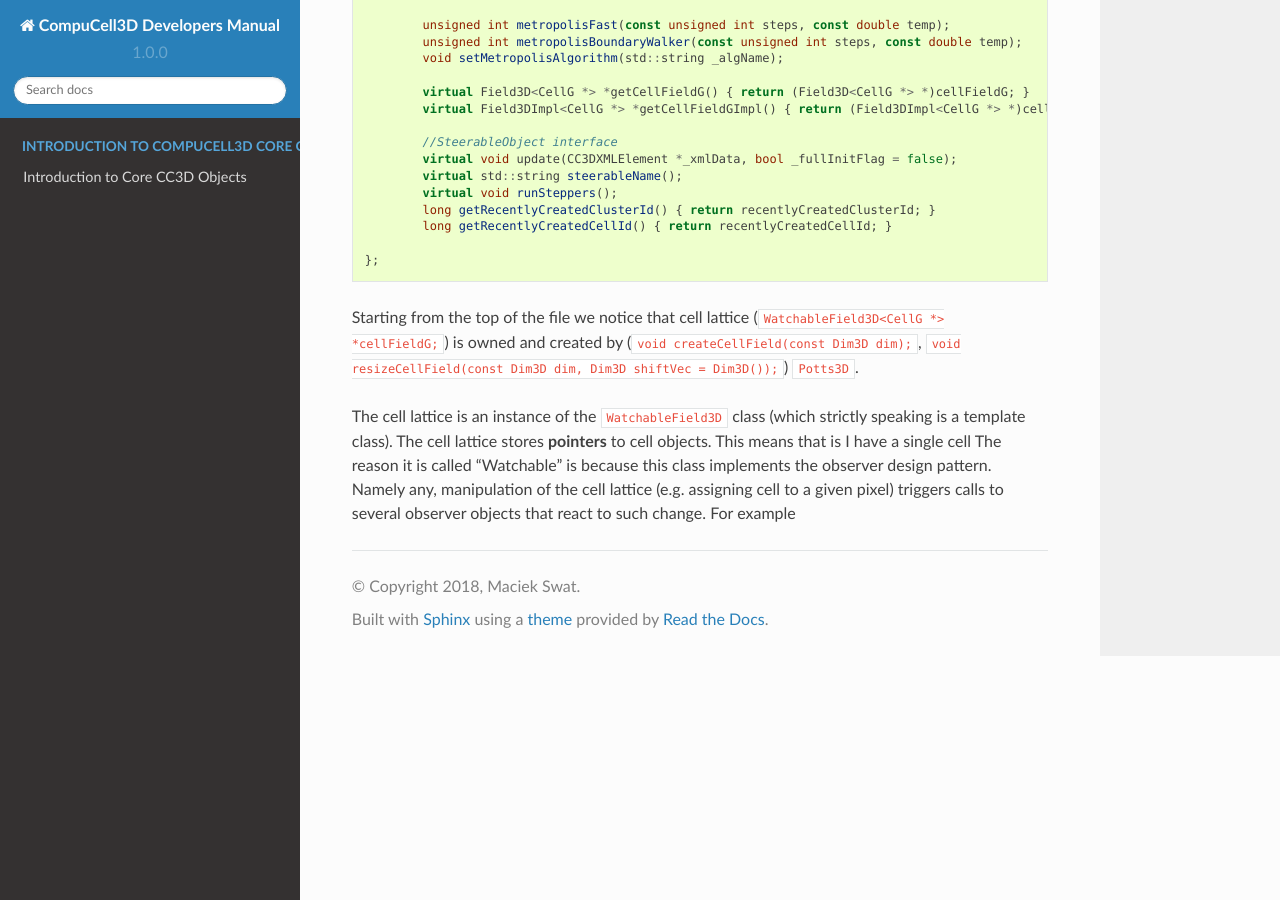
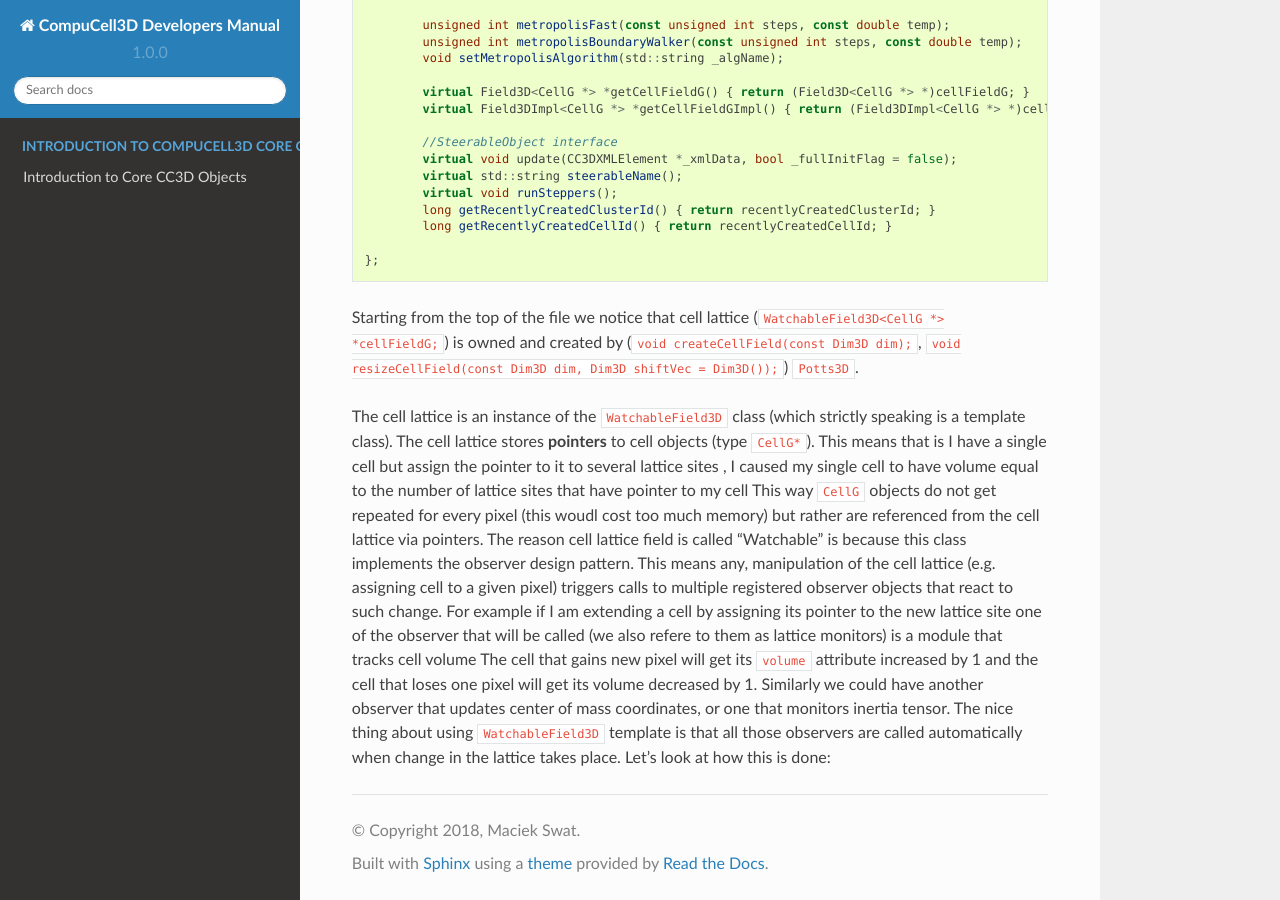
Before and after one commit to CompuCell3D/CompuCell3DDevelopersManual, a Sphinx documentation site: the page built from docs/potts.rst, in a window 1280 px wide and 900 px high, scrolled down 2815 px. Built offline with Sphinx 7.4.7 and the Read the Docs theme 2.0.0, drawn with Linux system fonts in a browser that asks for light colours.

Commit message:
added more material to existing sections

```diff
--- a/docs/potts.rst
+++ b/docs/potts.rst
@@ -175,8 +175,15 @@ Starting from the top of the file we notice that cell lattice (``WatchableField3
 created by (``void createCellField(const Dim3D dim);``, ``void resizeCellField(const Dim3D dim, Dim3D shiftVec = Dim3D());``) ``Potts3D``.
 
 The cell lattice is an instance of the ``WatchableField3D`` class (which strictly speaking is a template class).
-The cell lattice stores **pointers** to cell objects. This means that is I have a single cell
-The reason
-it is called "Watchable" is because this class implements the observer design pattern. Namely any, manipulation of the
-cell lattice (e.g. assigning cell to a given pixel) triggers calls to several observer objects that react to such change.
-For example
+The cell lattice stores **pointers** to cell objects (type ``CellG*``). This means that is I have a single cell but assign the pointer to it
+to several lattice sites , I caused my single cell to have volume equal to the number of lattice sites that have pointer to my cell
+This way ``CellG`` objects do not get repeated for every pixel (this woudl cost too much memory) but rather are referenced from the
+cell lattice via pointers.
+The reason cell lattice field is called "Watchable" is because this class implements the observer design pattern.
+This means any, manipulation of the cell lattice (e.g. assigning cell to a given pixel) triggers calls to multiple registered
+observer objects that react to such change. For example if I am extending a cell by assigning its pointer to the new lattice site
+one of the observer that will be called (we also refere to them as lattice monitors) is a module that tracks cell volume
+The cell that gains new pixel will get its ``volume`` attribute increased by 1 and the cell that loses one pixel will \
+get its volume decreased by 1. Similarly we could have another observer that updates center of mass coordinates, or one that monitors
+inertia tensor. The nice thing about using ``WatchableField3D`` template is that all those observers are called automatically
+when change in the lattice takes place. Let's look at how this is done:
```
